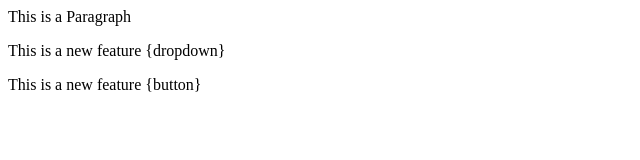
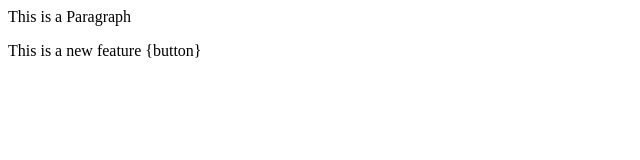
Before and after one commit to faizan-dev0/localRepo, a plain HTML site: page index.html in a window 1280 px wide. Shown: the whole page, without its empty margins (0-640 px from the left). Drawn offline with Linux system fonts and the light colour scheme.

```diff
--- a/index.html
+++ b/index.html
@@ -1,3 +1,2 @@
 <p>This is a Paragraph</p>
-<p>This is a new feature {dropdown}</p>
 <p>This is a new feature {button}</p>
```
